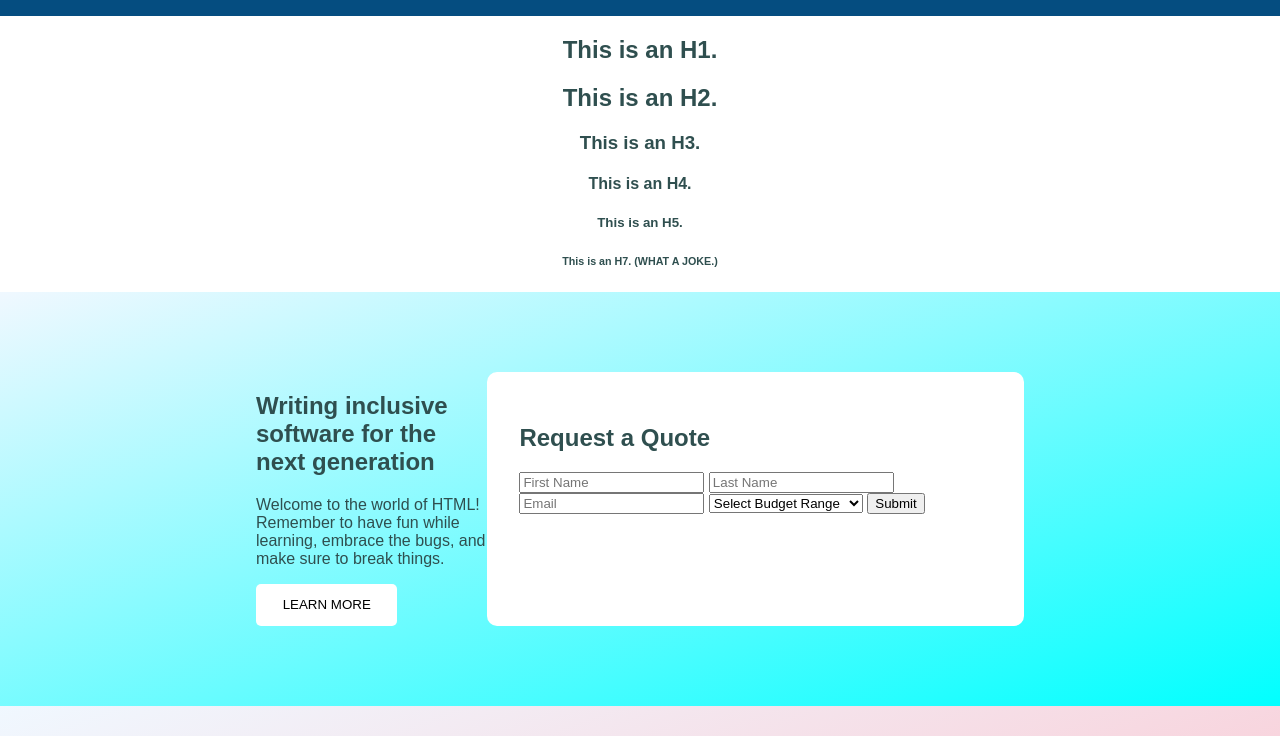
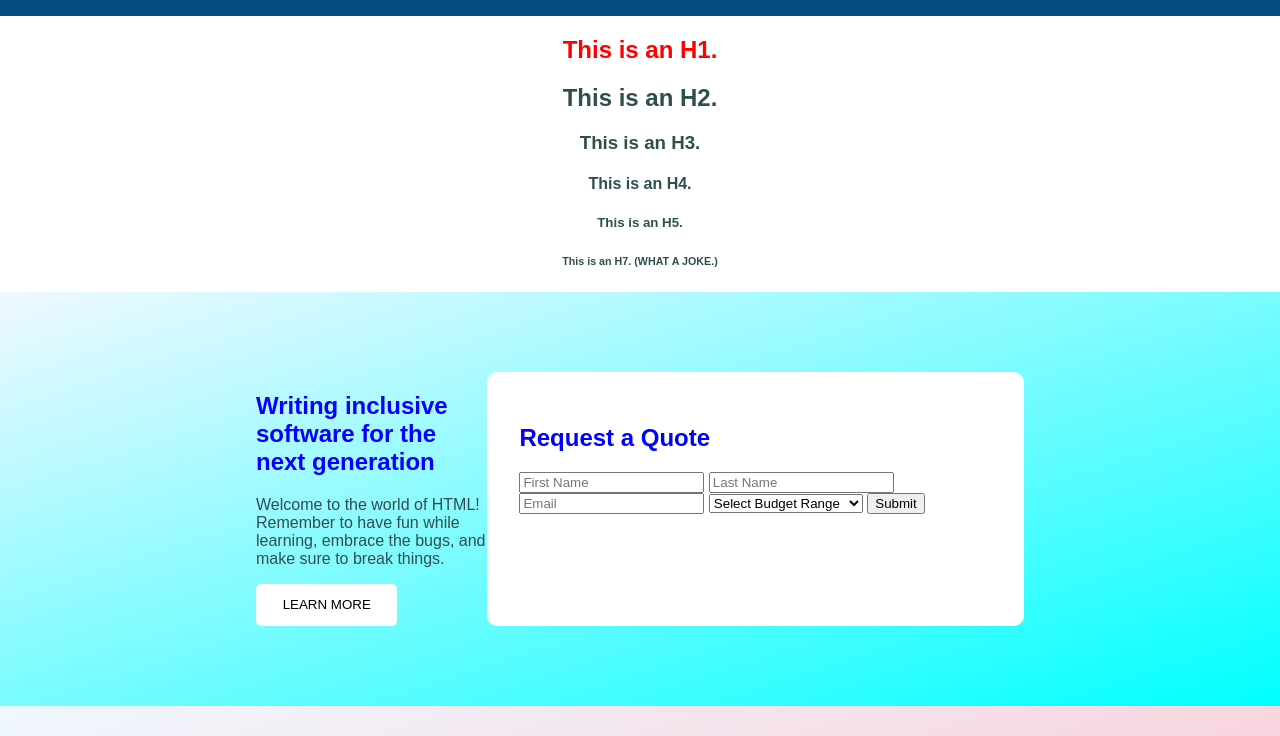
Before and after one commit to abbreviatedman/css-in-class-exercises, a plain HTML site: page index.html in a window 1280 px wide. Shown: the part 64-800 px from the top of the page. Drawn offline with Linux system fonts and the light colour scheme.

Commit message:
Adds conflicting CSS rules.

```diff
--- a/index.html
+++ b/index.html
@@ -21,7 +21,7 @@
       </ul>
     </nav>
     <section class="headers-section">
-      <h1><a href="https://www.github.com/abbreviatedman" target="_blank">This</a> is an H1.</h1>
+      <h1 class="red-text"><a href="https://www.github.com/abbreviatedman" target="_blank">This</a> is an H1.</h1>
       <h2><a href="https://www.github.com/abbreviatedman">This</a> is an H2.</h2>
       <h3><a href="https://www.github.com/abbreviatedman">This</a> is an H3.</h3>
       <h4><a href="https://www.google.com">This is an H4.</a></h4>
--- a/styles/styles.css
+++ b/styles/styles.css
@@ -1,6 +1,14 @@
 /* FOR CSS MODULE
   Add border style rules that are at least 5 pixels and a color of your choice.
 */
+
+h1 {
+    color: blue;
+}
+
+.red-text {
+    color: red;
+}
 
 body {
   margin: 0;
```
